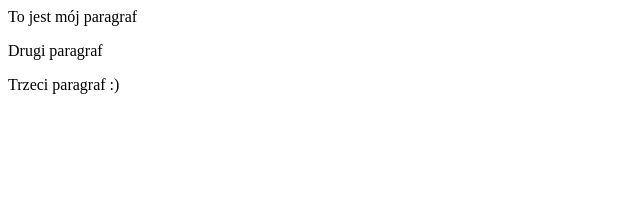
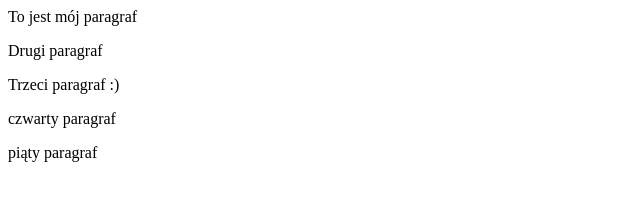
Before and after one commit to zajack93/zajack93.github.io, a plain HTML site: page index.html in a window 1280 px wide. Shown: the whole page, without its empty margins (0-640 px from the left). Drawn offline with Linux system fonts and the light colour scheme.

Commit message:
piaty paragraf

```diff
--- a/index.html
+++ b/index.html
@@ -1,3 +1,5 @@
 <p>To jest mój paragraf</p>
 <p>Drugi paragraf </p>
 <p>Trzeci paragraf :) </p>
+<p>czwarty paragraf </p>
+<p>piąty paragraf </p>
```
